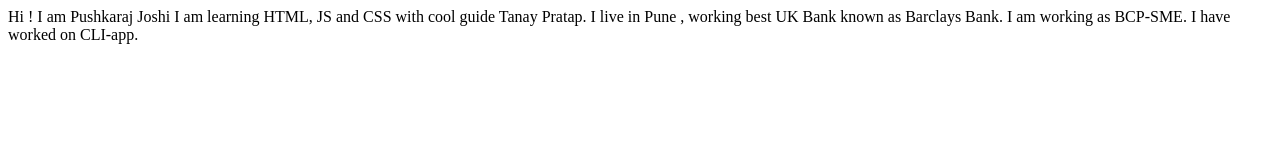
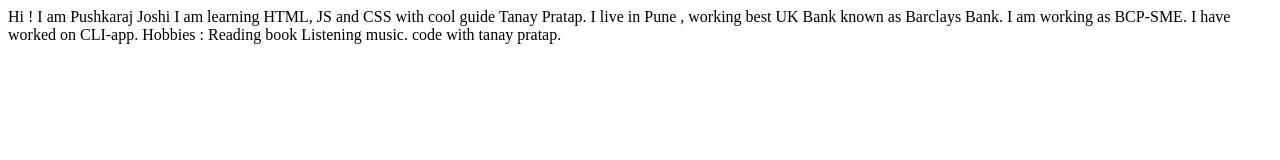
Before and after one commit to pushkaraj-joshi-19/pushkaraj-joshi-site, a plain HTML site: page index.html in a window 1280 px wide. Drawn offline with Linux system fonts and the light colour scheme.

Commit message:
Docs: added Hobbies to index.html

```diff
--- a/index.html
+++ b/index.html
@@ -11,5 +11,10 @@
     I live in Pune , working best UK Bank known as Barclays Bank.
     I am working as BCP-SME.
     I have worked on CLI-app.
+
+    Hobbies :
+    Reading book
+    Listening music.
+    code with tanay pratap.
 </body>
 </html>
```
